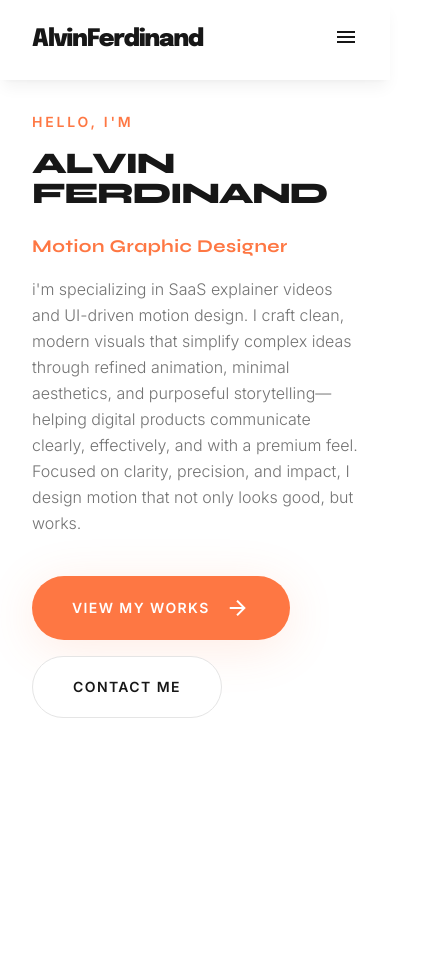
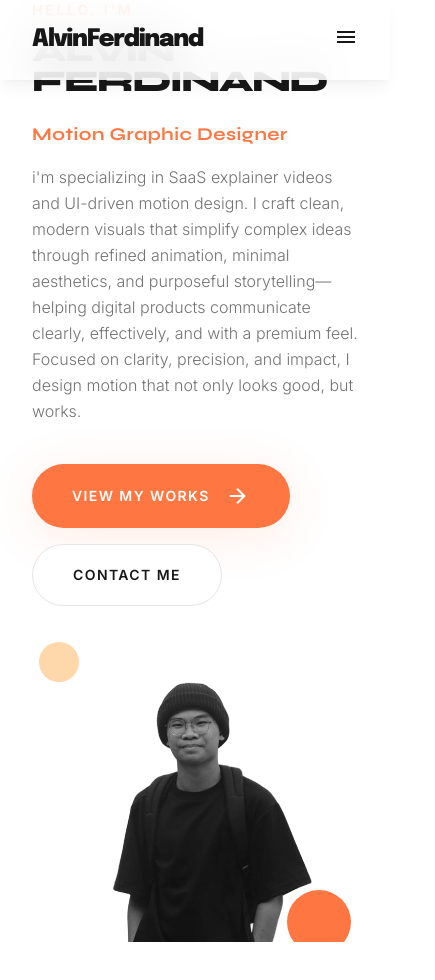
Before and after one commit to Vanotech-Dev/alvinFerdinand, a React (Vite) app: page / in a window 390 px wide. Shown: the top 980 px of the page, 435 px wide, since content can reach past the window. Built offline with nearby package versions, Linux system fonts and the light colour scheme.

Commit message:
fix: last fixing at text of email to change sizing when it mobile

```diff
--- a/src/App.jsx
+++ b/src/App.jsx
@@ -95,7 +95,7 @@ function App() {
       <main>
         {/* Hero Section */}
         <section
-          className="min-h-screen flex items-center pt-28 px-8 lg:pl-32 mb-10 bg-white overflow-hidden"
+          className="min-h-screen flex items-center pt-18 px-8 lg:pl-32 mb-10 bg-white overflow-hidden"
           id="home"
         >
           <div className="max-w-7xl mx-auto grid lg:grid-cols-[auto_1fr] gap-12 items-center w-full">
@@ -488,7 +488,7 @@ function App() {
                       Email Me
                     </p>
                     <a
-                      className="text-2xl md:text-3xl font-headline font-bold text-white hover:text-primary-container transition-colors"
+                      className="text-sm md:text-3xl font-headline font-bold text-white hover:text-primary-container transition-colors break-all"
                       href="mailto:alvinferdinand723@gmail.com"
                     >
                       alvinferdinand723@gmail.com
```
